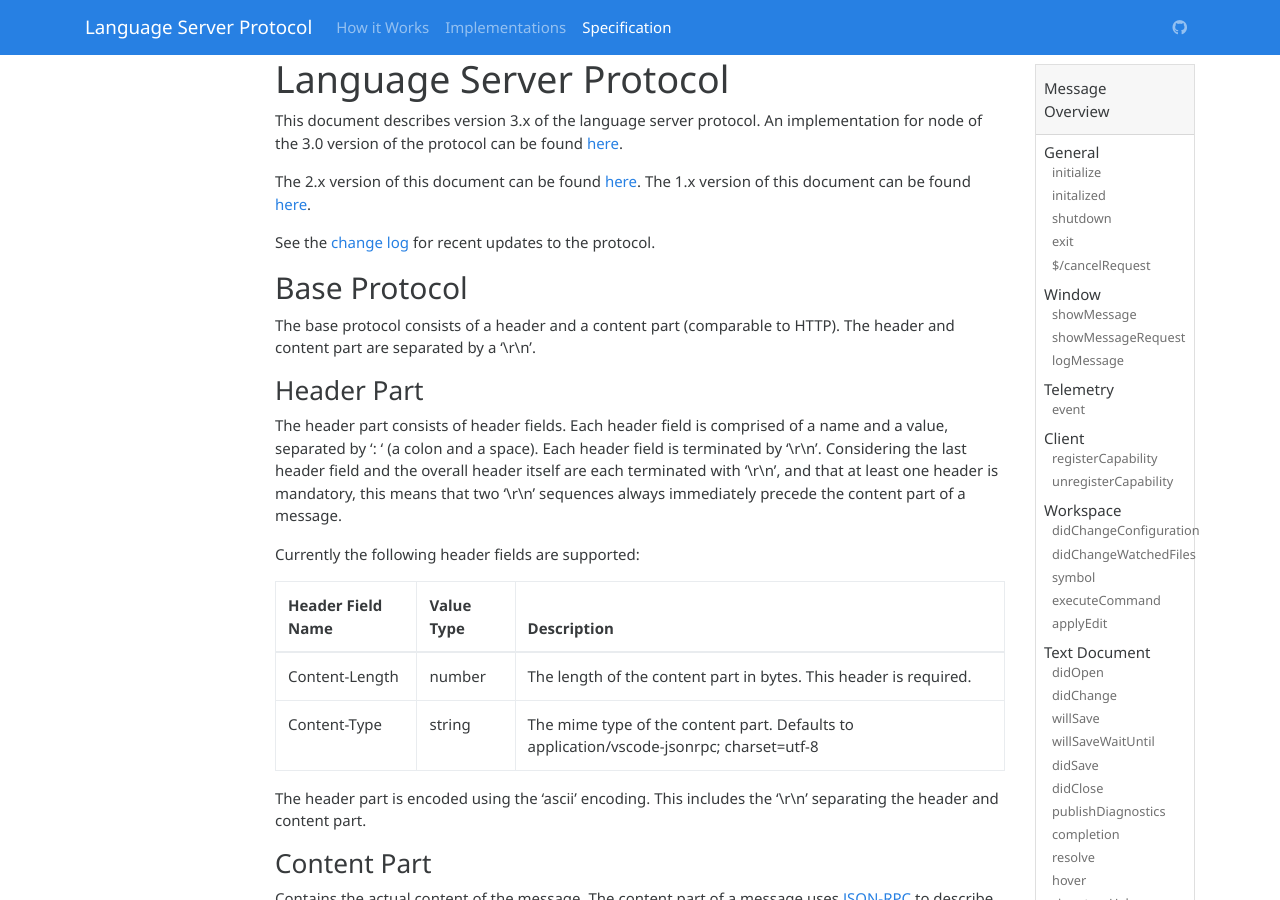
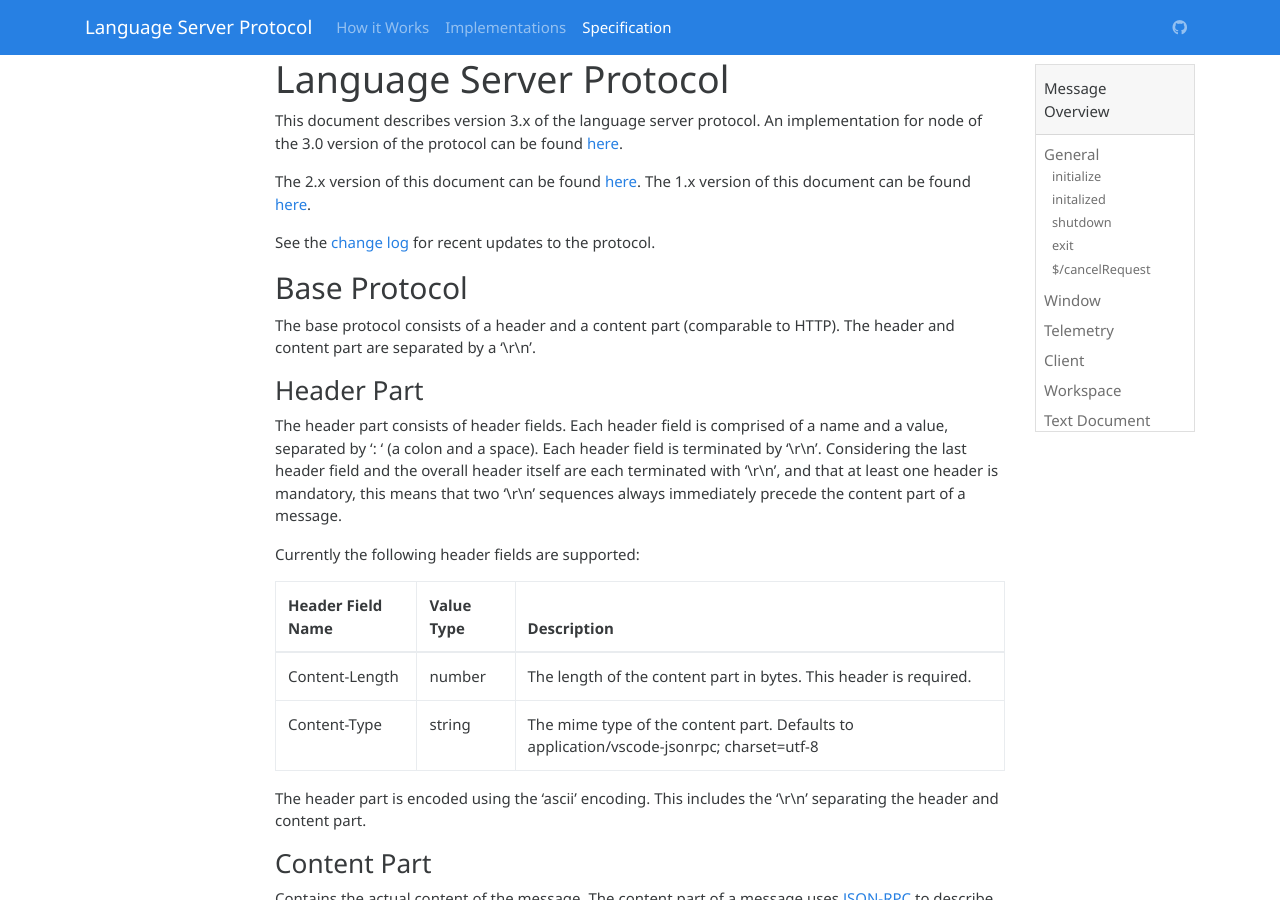
Before and after one commit to microsoft/language-server-protocol, a Jekyll site: the page built from specification.md, in a window 1280 px wide and 900 px high. Built offline with Jekyll 4.4.1, drawn with Linux system fonts in a browser that asks for light colours; nearby versions of some CDN libraries; emoji names are drawn with the system emoji font; some of the changed text lies outside the part shown.

Commit message:
Collapseable outline

```diff
--- a/_data/specification-toc.yml
+++ b/_data/specification-toc.yml
@@ -1,6 +1,7 @@
 - title: Message Overview
   children:
   - title: General
+    anchor: general
     children:
     - title: initialize
       anchor: initialize
@@ -13,6 +14,7 @@
     - title: $/cancelRequest
       anchor: cancelRequest
   - title: Window
+    anchor: window
     children:
     - title: showMessage
       anchor: window_showMessage
@@ -21,16 +23,19 @@
     - title: logMessage
       anchor: window_logMessage
   - title: Telemetry
+    anchor: telemetry
     children:
     - title: event
       anchor: telemetry_event
   - title: Client
+    anchor: client
     children:
     - title: registerCapability
       anchor: client_registerCapability
     - title: unregisterCapability
       anchor: client_unregisterCapability
   - title: Workspace
+    anchor: workspace
     children:
     - title: didChangeConfiguration
       anchor: workspace_didChangeConfiguration
@@ -43,6 +48,7 @@
     - title: applyEdit
       anchor: workspace_applyEdit
   - title: Text Document
+    anchor: textDocument
     children:
     - title: didOpen
       anchor: textDocument_didOpen
--- a/_layouts/specification.html
+++ b/_layouts/specification.html
@@ -16,10 +16,15 @@ layout: default
                     <div class="card-header toc-title">
                         {{ toc-l1.title }}
                     </div>
+                    <div id="outlineAccordion" data-children=".item">
+                        <div class="item">
+
+                        </div>
                         <ul class="nav toc flex-column">
                             {% for toc-l2 in toc-l1.children %}
-                        <li class="nav-item">
-                            <h6 class="toc-h1">{{ toc-l2.title }}</h6>
+                            <li class="nav-item item">
+                                <h6 class="toc-h1"><a class="nav-link toc-link" style="padding-left: 0rem" data-toggle="collapse" data-parent="outlineAccordion" href="#{{ toc-l2.anchor }}">{{ toc-l2.title }}</a></h6>
+                                <div class="collapse {% if toc-l2.anchor=='general' %}show{% endif%}" id="{{ toc-l2.anchor }}">
                                     <ul class="nav flex-column" style="padding-left: 0.5rem">
                                         {% for toc-l3 in toc-l2.children %}
                                         <li class="nav-item">
@@ -29,9 +34,11 @@ layout: default
                                         </li>
                                         {% endfor %}
                                     </ul>
+                                </div>
                             </li>
                             {% endfor %}
                         </ul>
+                    </div>
                 </div>
                 {% endfor %}
             </div>
--- a/index.html
+++ b/index.html
@@ -10,7 +10,6 @@ layout: default
         </p>
     </div>
 </div>
-
 
 <div class="container">
     <div class="row align-items-center">
```
Lines whose indentation alone changed are shown as unchanged.
